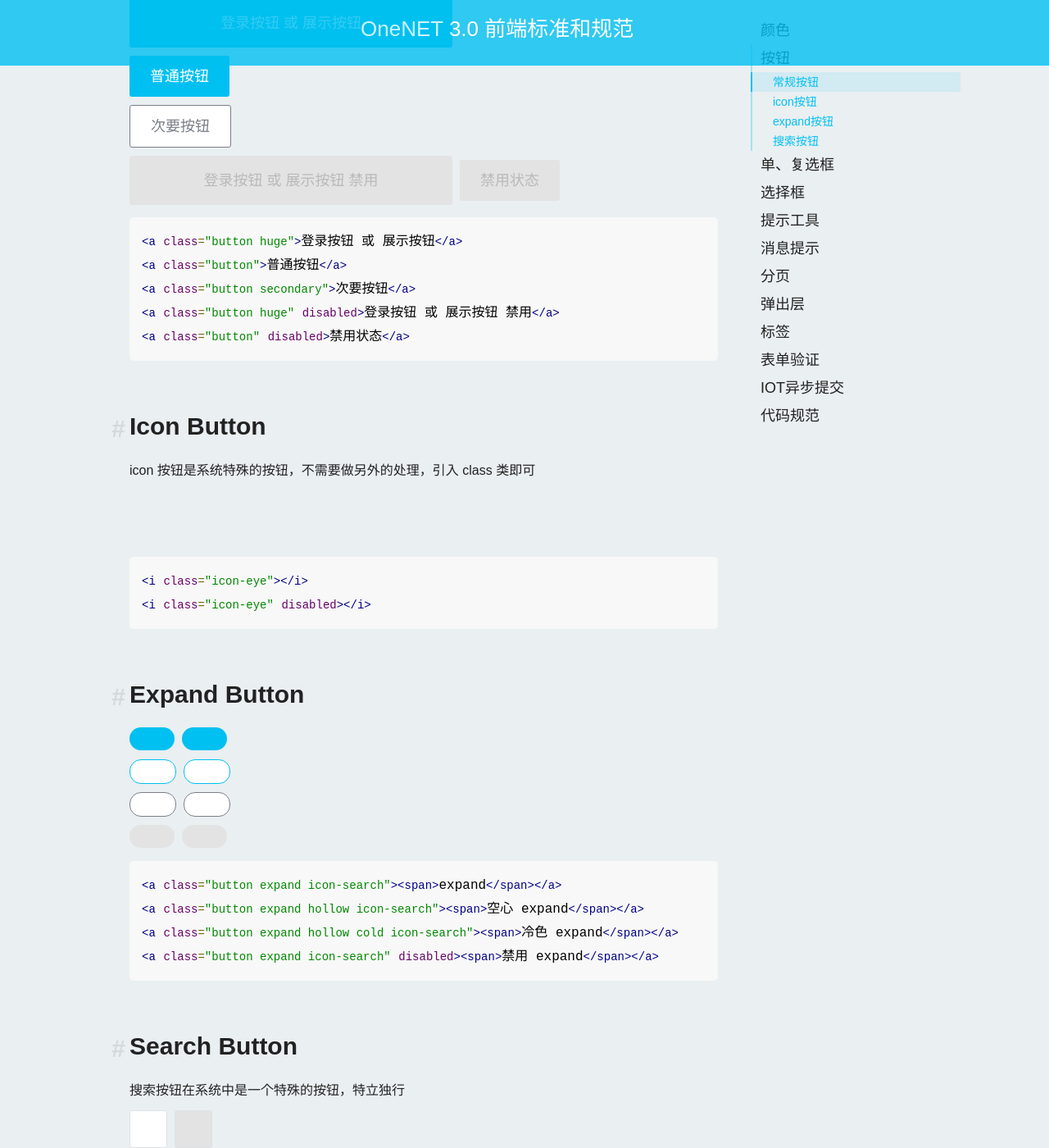
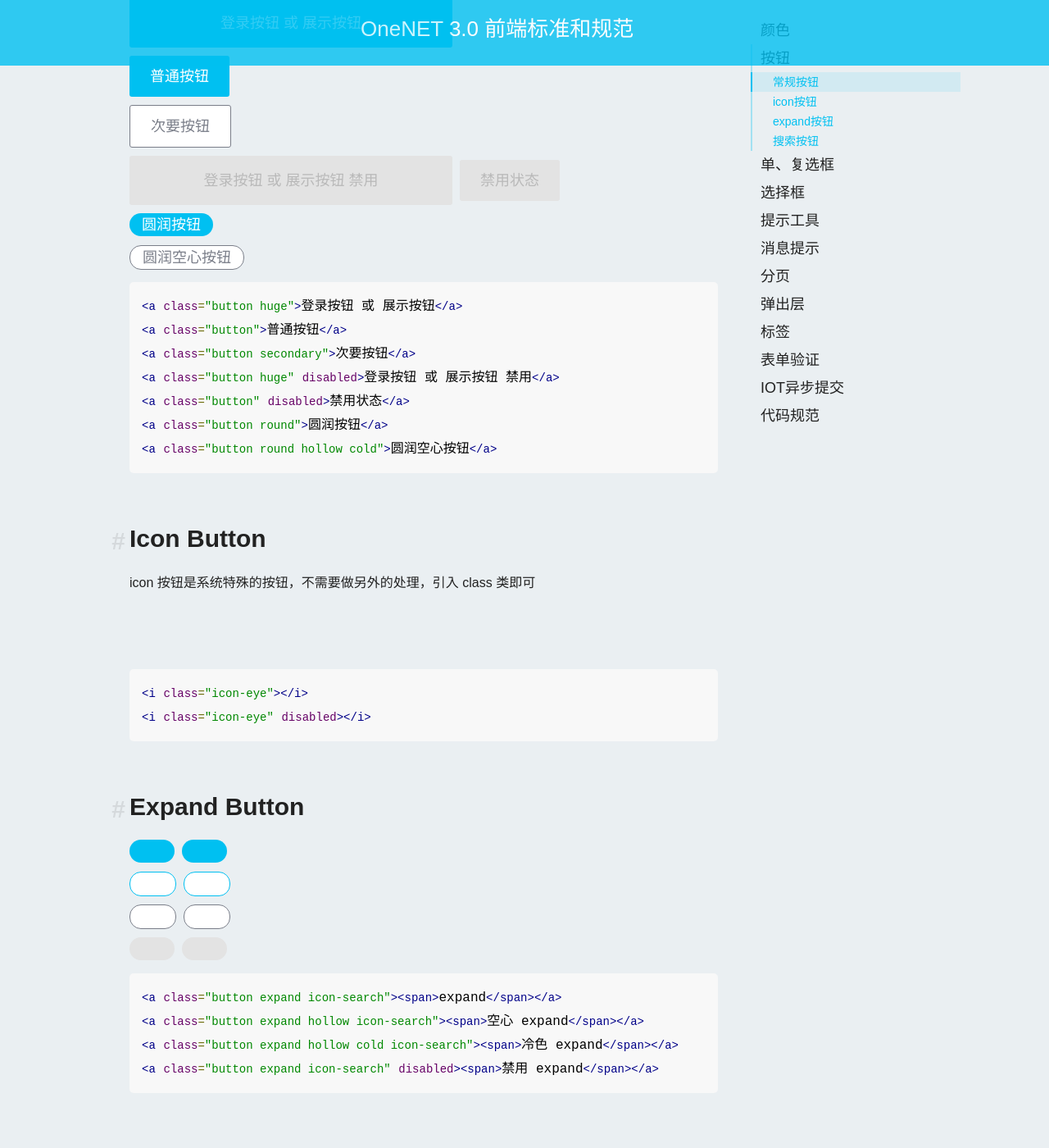
Before and after one commit to cmiot-fe/docs, a Jekyll site: the page built from _standards/index.md, in a window 1280 px wide and 1400 px high, scrolled down 1736 px. Shown: the whole window at 82% size. Built offline with Jekyll 4.4.1, drawn with Linux system fonts in a browser that asks for light colours; nearby versions of some CDN libraries; some web fonts are replaced; library files that are not in the unit come from our copies.

Commit message:
Update the OneNET 3.0 standards.

```diff
--- a/_standards/index.md
+++ b/_standards/index.md
@@ -170,12 +170,16 @@
                     <p><a class="button">普通按钮</a></p>
                     <p><a class="button secondary">次要按钮</a></p>
                     <p><a class="button huge" disabled>登录按钮 或 展示按钮 禁用</a>&nbsp;&nbsp;<a class="button" disabled>禁用状态</a></p>
+                    <p><a class="button round">圆润按钮</a></p>
+                    <p><a class="button round hollow cold">圆润空心按钮</a></p>
 <pre>
 &lt;a class="button huge">登录按钮 或 展示按钮&lt;/a>
 &lt;a class="button">普通按钮&lt;/a>
 &lt;a class="button secondary">次要按钮&lt;/a>
 &lt;a class="button huge" disabled>登录按钮 或 展示按钮 禁用&lt;/a>&nbsp;&nbsp;
 &lt;a class="button" disabled>禁用状态&lt;/a>
+&lt;a class="button round">圆润按钮&lt;/a>
+&lt;a class="button round hollow cold">圆润空心按钮&lt;/a>
 </pre>
 
                 </div>
--- a/_standards/resource/css/ui-button.css
+++ b/_standards/resource/css/ui-button.css
@@ -46,6 +46,43 @@
     color: #fff;
 }
 .button.secondary:active {
+    background-color: #7a7e89;
+    color: #fff;
+}
+.button.round {
+    -webkit-border-radius: 14px;
+    -moz-border-radius: 14px;
+    border-radius: 14px;
+    height: 28px;
+    padding: 0 15px;
+    display: inline-block;
+    -webkit-transition: all .2s ease-in;
+    -moz-transition: all .2s ease-in;
+    transition: all .2s ease-in;
+    line-height: 28px;
+}
+.button.round.hollow {
+    border: 1px solid #00bff1;
+    background-color: #fff;
+    color: #00bff1;
+}
+.button.round.hollow:hover {
+    /*background-color: #00bff1;*/
+}
+.button.round.hollow:active {
+    color: #0ba2f1;
+    border-color: #0ba2f1;
+}
+.button.round.hollow.cold {
+    border: 1px solid #7a7e89;
+    background-color: #fff;
+    color: #7a7e89;
+}
+.button.round.hollow.cold:hover {
+    background-color: #b1b7c7;
+    color: #fff;
+}
+.button.round.hollow.cold:active {
     background-color: #7a7e89;
     color: #fff;
 }
```
